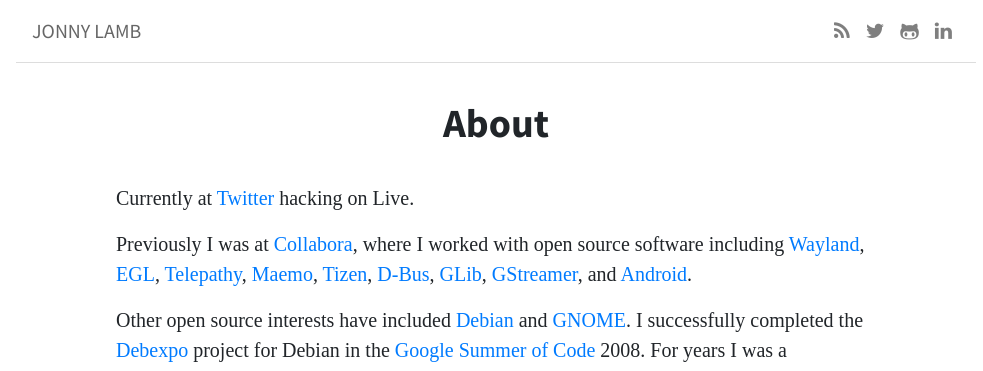
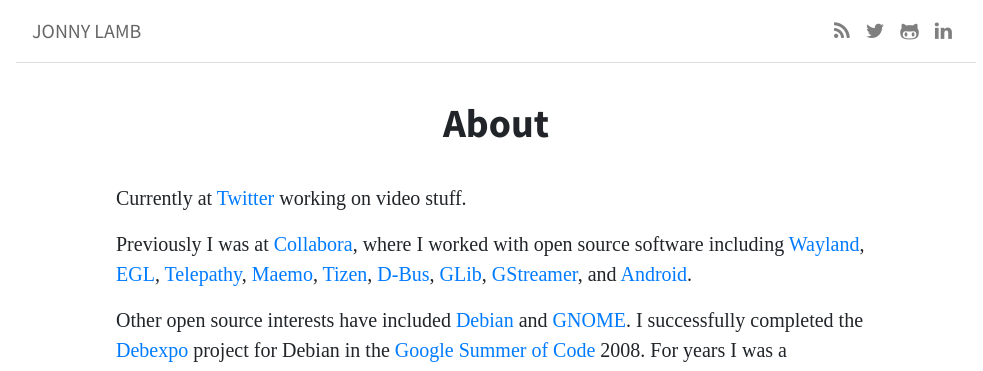
Before and after one commit to jonnylamb/jonnylamb.github.io, a Jekyll site: the page built from about.md, in a window 1280 px wide. Shown: the top 371 px of the page, without its empty margins (144-1127 px from the left). Built offline with Jekyll 4.4.1, drawn with Linux system fonts in a browser that asks for light colours; some web fonts are replaced; comment, search, counter and statistics services are not loaded.

Commit message:
clarify what I am working on

```diff
--- a/_config.yml
+++ b/_config.yml
@@ -6,7 +6,7 @@
 author:
   name: Jonny Lamb
   bio: >
-      Software Engineer at Twitter currently working on Live.
+      Software Engineer at Twitter currently working on video stuff.
       Previously at Collabora as Wayland developer and Telepathy
       maintainer. Sometimes also Debian developer and GNOME
       contributor.
--- a/about.md
+++ b/about.md
@@ -4,7 +4,7 @@
 permalink: /about/
 ---
 
-Currently at [Twitter](https://twitter.com) hacking on Live.
+Currently at [Twitter](https://twitter.com) working on video stuff.
 
 Previously I was at [Collabora](http://www.collabora.co.uk/), where I
 worked with open source software including
```
